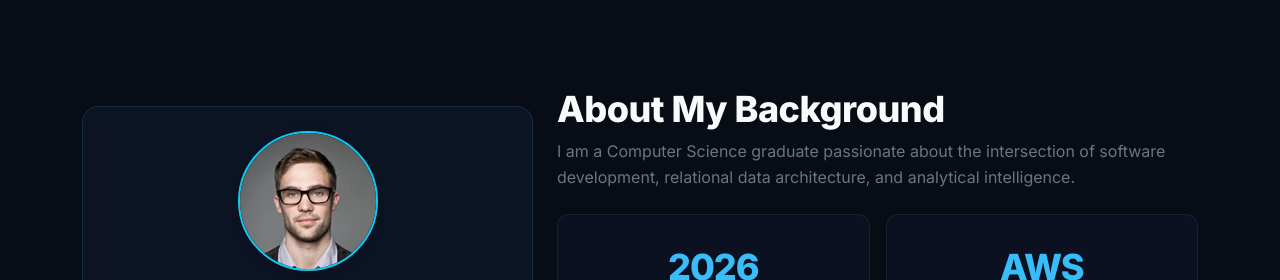
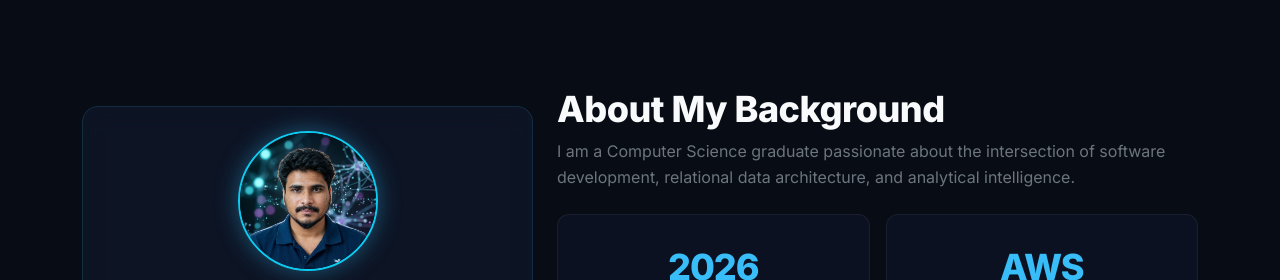
Before and after one commit to Anilkumar4516/ibm_website, a plain HTML site: page index.html in a window 1280 px wide. Shown: the part 802-1082 px from the top of the page. Drawn offline with nearby package versions, Linux system fonts and the light colour scheme.

Commit message:
feat: update portfolio with AI cinematic portrait photo

```diff
--- a/index.html
+++ b/index.html
@@ -684,7 +684,7 @@ ORDER BY total_q3_revenue DESC LIMIT 5;</pre>
       <div class="row align-items-center">
         <div class="col-lg-5 mb-4 mb-lg-0">
           <div class="glass-card text-center p-4">
-            <img src="testimonial-2.jpg" alt="Badipati Anil Kumar" class="rounded-circle mb-3 border border-2 border-info shadow" style="width: 140px; height: 140px; object-fit: cover;">
+            <img src="profile.jpg" alt="Badipati Anil Kumar" class="rounded-circle mb-3 border border-2 border-info shadow" style="width: 140px; height: 140px; object-fit: cover; box-shadow: 0 0 25px rgba(56, 189, 248, 0.4) !important;">
             <h3 class="fw-bold mb-1">Badipati Anil Kumar</h3>
             <p class="text-info small mb-3">Software Engineer & Data Analyst</p>
             <p class="text-secondary small mb-3">Nehru Institute of Engineering & Technology, Coimbatore (B.E. CSE 2025)</p>
```
Also changed, not shown: profile.jpg (added).
